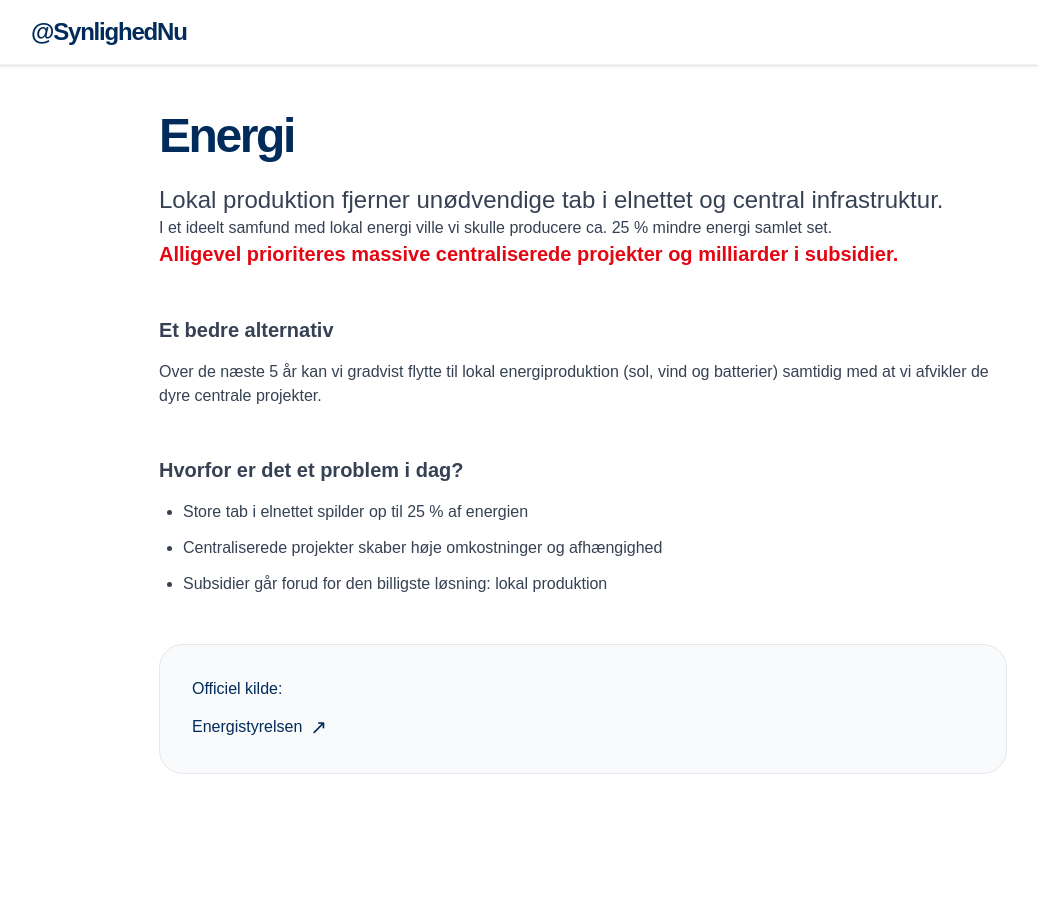
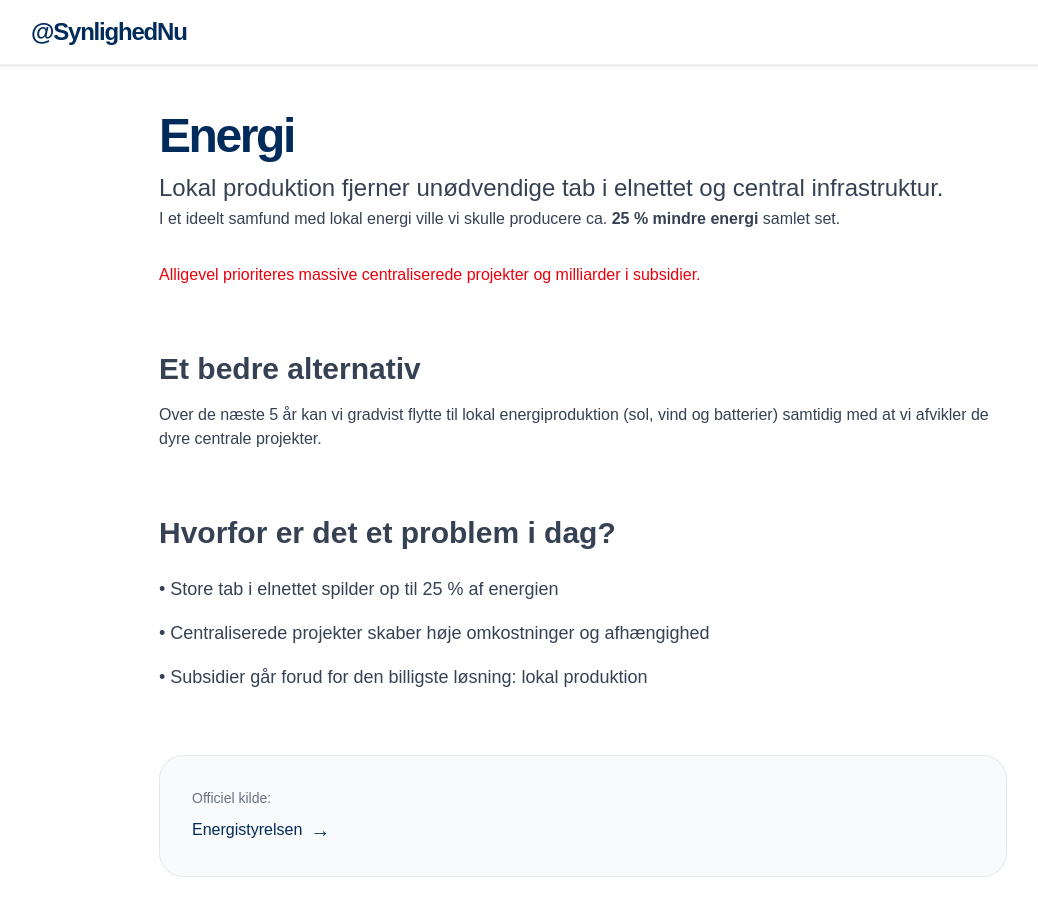
Before and after one commit to synlighed-nu/synlighed-nu-clean, a Next.js app: page /energi in a window 1280 px wide. Shown: the top 916 px of the page, without its empty margins (57-1095 px from the left). Before the commit the page ends 854 px from the top, so only its background shows below. Built offline with nearby package versions, Linux system fonts and the light colour scheme.

Commit message:
Update page.tsx

```diff
--- a/app/energi/page.tsx
+++ b/app/energi/page.tsx
@@ -1,3 +1,6 @@
+'use client';
+
+import React from 'react';
 import Nav from '../components/common/_Nav';
 
 export default function EnergiPage() {
@@ -6,43 +9,42 @@ export default function EnergiPage() {
       <Nav simple />
 
       <div className="max-w-4xl mx-auto px-6 pt-28 pb-20">
+        <h1 className="text-5xl font-bold tracking-tighter mb-2">Energi</h1>
 
-        <h1 className="text-5xl font-bold tracking-tighter mb-6">Energi</h1>
-
-        <div className="prose prose-lg max-w-none text-gray-700">
-          <p className="text-2xl font-medium">
+        <div className="prose prose-lg text-gray-700">
+          <p className="text-2xl leading-relaxed">
             Lokal produktion fjerner unødvendige tab i elnettet og central infrastruktur.
           </p>
-
           <p>
-            I et ideelt samfund med lokal energi ville vi skulle producere ca. 25 % mindre energi samlet set.
+            I et ideelt samfund med lokal energi ville vi skulle producere ca. <strong>25 % mindre energi</strong> samlet set.
           </p>
 
-          <p className="text-xl font-semibold text-[#E30613]">
+          <p className="text-red-600 font-medium mt-8">
             Alligevel prioriteres massive centraliserede projekter og milliarder i subsidier.
           </p>
 
-          <h3 className="text-xl font-semibold mt-12 mb-4">Et bedre alternativ</h3>
+          <h2 className="text-3xl font-bold mt-16 mb-4">Et bedre alternativ</h2>
           <p>
-            Over de næste 5 år kan vi gradvist flytte til lokal energiproduktion (sol, vind og batterier)
-            samtidig med at vi afvikler de dyre centrale projekter.
+            Over de næste 5 år kan vi gradvist flytte til lokal energiproduktion
+            (sol, vind og batterier) samtidig med at vi afvikler de dyre centrale projekter.
           </p>
 
-          <h3 className="text-xl font-semibold mt-12 mb-4">Hvorfor er det et problem i dag?</h3>
-          <ul className="list-disc pl-6 space-y-3">
-            <li>Store tab i elnettet spilder op til 25 % af energien</li>
-            <li>Centraliserede projekter skaber høje omkostninger og afhængighed</li>
-            <li>Subsidier går forud for den billigste løsning: lokal produktion</li>
+          <h2 className="text-3xl font-bold mt-16 mb-6">Hvorfor er det et problem i dag?</h2>
+          <ul className="space-y-4 text-lg">
+            <li>• Store tab i elnettet spilder op til 25 % af energien</li>
+            <li>• Centraliserede projekter skaber høje omkostninger og afhængighed</li>
+            <li>• Subsidier går forud for den billigste løsning: lokal produktion</li>
           </ul>
 
-          <div className="mt-12 bg-gray-50 border border-gray-200 rounded-3xl p-8">
-            <p className="font-medium text-[#002B5B]">Officiel kilde:</p>
+          <div className="mt-16 bg-gray-50 border border-gray-200 rounded-3xl p-8">
+            <p className="text-sm font-medium text-gray-500 mb-2">Officiel kilde:</p>
             <a
               href="https://ens.dk/"
               target="_blank"
-              className="text-[#002B5B] hover:underline flex items-center gap-2 mt-3"
+              className="inline-flex items-center gap-2 text-[#002B5B] hover:underline"
             >
-              Energistyrelsen <span className="text-xl">↗</span>
+              Energistyrelsen
+              <span className="text-xl">→</span>
             </a>
           </div>
         </div>
```
